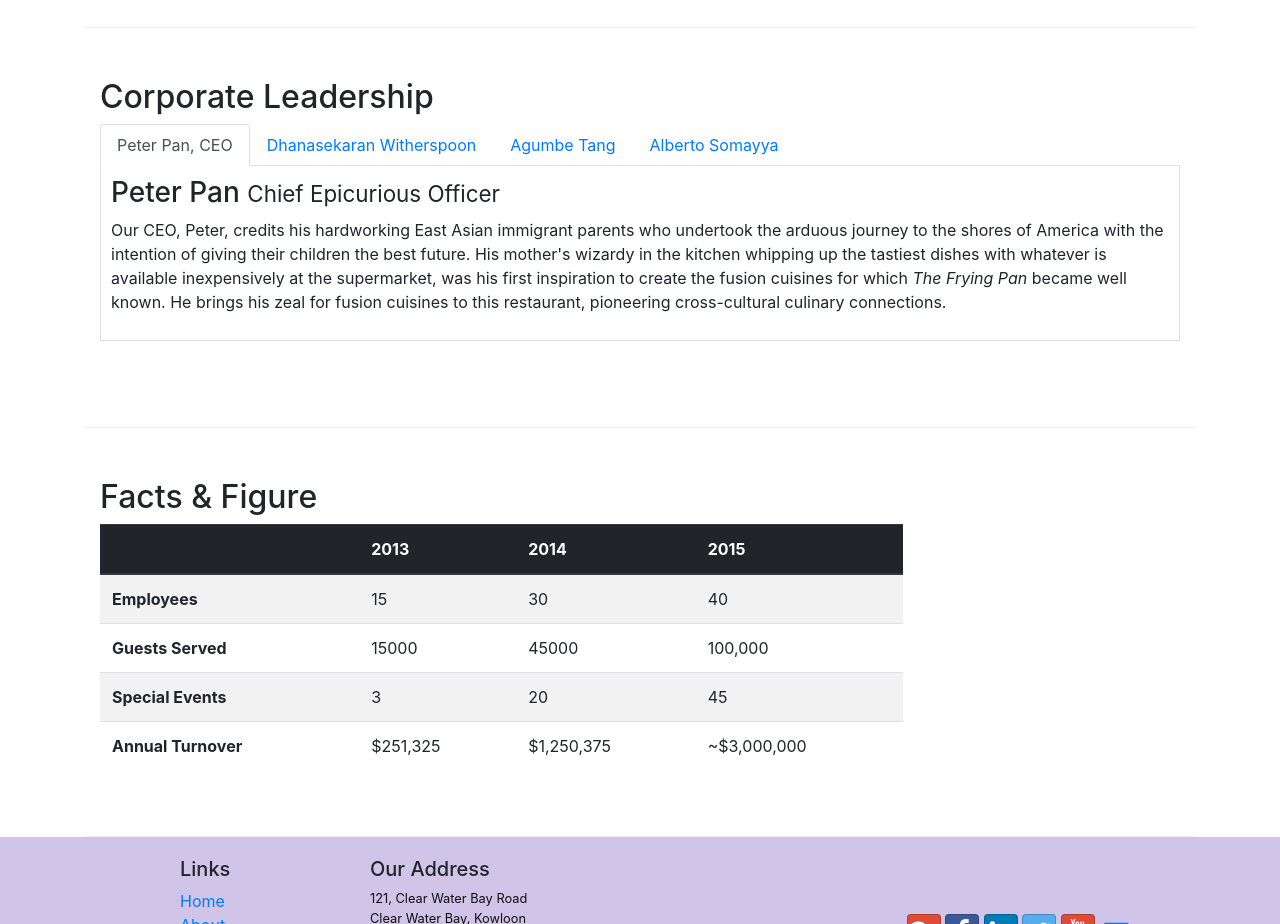
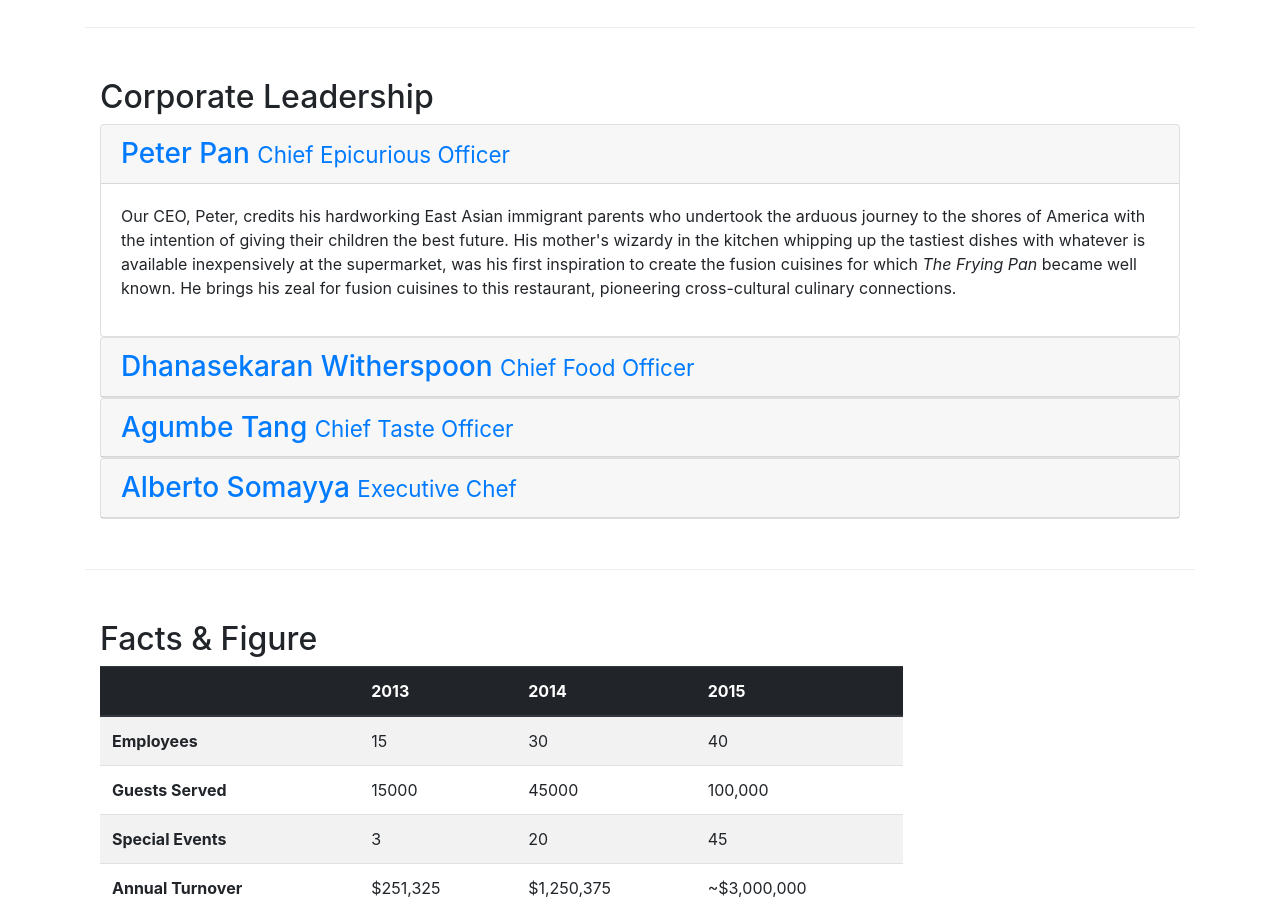
Before and after one commit to ranjeet2003/git-test, a website: page aboutus.html in a window 1280 px wide. Shown: the part 920-1844 px from the top of the page. Drawn offline with nearby package versions, Linux system fonts and the light colour scheme.

Commit message:
accordian

```diff
--- a/aboutus.html
+++ b/aboutus.html
@@ -99,40 +99,55 @@
         <div class="row row-content">
             <div class="col-12">
                 <h2>Corporate Leadership</h2>
-                <ul class="nav nav-tabs">
-                    <li class="nav-item">
-                        <a class="nav-link active" href="#peter" role="tab" data-toggle="tab">Peter Pan, CEO</a>
-                    </li>
-                    <li class="nav-item">
-                        <a class="nav-link " href="#dany" role="tab" data-toggle="tab">Dhanasekaran Witherspoon </a>
-                    </li>
-                    <li class="nav-item">
-                        <a class="nav-link " href="#Agumbe" role="tab" data-toggle="tab">Agumbe Tang </a>
-                    </li>
-                    <li class="nav-item">
-                        <a class="nav-link " href="#Alberto" role="tab" data-toggle="tab">Alberto Somayya </a>
-                    </li>
-                </ul>
-                <div class="tab-content">
-                    <div role="tabpanel" class="tab-pane fade show active" id="peter">
-                        <h3>Peter Pan <small>Chief Epicurious Officer</small></h3>
-                        <p class="d-none d-sm-block">Our CEO, Peter, credits his hardworking East Asian immigrant parents who undertook the arduous journey to the shores of America with the intention of giving their children the best future. His mother's wizardy in the kitchen whipping up the tastiest dishes with whatever is available inexpensively at the supermarket, was his first inspiration to create the fusion cuisines for which <em>The Frying Pan</em> became well known. He brings his zeal for fusion cuisines to this restaurant, pioneering cross-cultural culinary connections.</p>
+
+                <div id="accordian">
+                    <div class="card">
+                        <div class="card-header" role="tab" id="peterhead">
+                            <h3 class="mb-0">
+                                <a href="" data-toggle="collapse" data-target="#peter"> Peter Pan <small>Chief Epicurious Officer</small></a></h3>
+                        </div>
+                        <div role="tabpanel" class="collapse show " id="peter" data-parent="#accordian">
+                            <div class="card-body">
+                                <p class="d-none d-sm-block">Our CEO, Peter, credits his hardworking East Asian immigrant parents who undertook the arduous journey to the shores of America with the intention of giving their children the best future. His mother's wizardy in the kitchen whipping up the tastiest dishes with whatever is available inexpensively at the supermarket, was his first inspiration to create the fusion cuisines for which <em>The Frying Pan</em> became well known. He brings his zeal for fusion cuisines to this restaurant, pioneering cross-cultural culinary connections.</p>
+                            </div>
+                        </div>
                     </div>
-                    <div role="tabpanel" class="tab-pane fade show " id="dany">
-                        <h3>Dhanasekaran Witherspoon <small>Chief Food Officer</small></h3>
-                        <p class="d-none d-sm-block">Our CFO, Danny, as he is affectionately referred to by his colleagues, comes from a long established family tradition in farming and produce. His experiences growing up on a farm in the Australian outback gave him great appreciation for varieties of food sources. As he puts it in his own words, <em>Everything that runs, wins, and everything that stays, pays!</em></p>
+                    <div class="card">
+                        <div  class="card-header" role="tab"id="danyhead">
+                            <h3 class="mb-0">
+                                <a href="" data-toggle="collapse" data-target="#dany">Dhanasekaran Witherspoon <small>Chief Food Officer</small></a></h3>
+
+                        </div>
+                            <div  class="collapse" id="dany" data-parent="#accordian">
+                                <div class="card-body">
+                                    <p class="d-none d-sm-block">Our CFO, Danny, as he is affectionately referred to by his colleagues, comes from a long established family tradition in farming and produce. His experiences growing up on a farm in the Australian outback gave him great appreciation for varieties of food sources. As he puts it in his own words, <em>Everything that runs, wins, and everything that stays, pays!</em></p>
+                                </div>
+                            </div>
                     </div>
-                    <div role="tabpanel" class="tab-pane fade show " id="Agumbe">
-                        <h3>Agumbe Tang <small>Chief Taste Officer</small></h3>
-                        <p class="d-none d-sm-block">Blessed with the most discerning gustatory sense, Agumbe, our CTO, personally ensures that every dish that we serve meets his exacting tastes. Our chefs dread the tongue lashing that ensues if their dish does not meet his exacting standards. He lives by his motto, <em>You click only if you survive my lick.</em></p>
+                    <div class="card">
+                        <div class="card-header" role="tab" id="Agumbehead">
+                            <h3 class="mb-0">
+                                <a href="" data-toggle="collapse" data-target="#Agumbe"> Agumbe Tang <small>Chief Taste Officer</small></a></h3>
+                        </div>
+                        <div class="collapse" id="Agumbe" data-parent="#accordian">
+                            <div class="card-body">
+                                <p class="d-none d-sm-block">Blessed with the most discerning gustatory sense, Agumbe, our CTO, personally ensures that every dish that we serve meets his exacting tastes. Our chefs dread the tongue lashing that ensues if their dish does not meet his exacting standards. He lives by his motto, <em>You click only if you survive my lick.</em></p>
+                            </div>
+                        </div>
                     </div>
-                    <div role="tabpanel" class="tab-pane fade show " id="Alberto">
-                        <h3>Alberto Somayya <small>Executive Chef</small></h3>
-                        <p class="d-none d-sm-block">Award winning three-star Michelin chef with wide International experience having worked closely with whos-who in the culinary world, he specializes in creating mouthwatering Indo-Italian fusion experiences. He says, <em>Put together the cuisines from the two craziest cultures, and you get a winning hit! Amma Mia!</em></p>
+                    <div class="card">
+                        <div class="card-header" role="tab" id="Albertohead">
+                            <h3 class="mb-0">
+                                <a href="" data-toggle="collapse" data-target="#Alberto"> Alberto Somayya <small>Executive Chef</small></a></h3>
+                        </div>
+                        <div class="collapse" id="Alberto" data-parent="#accordian">
+                            <div class="card-body">
+                                <p class="d-none d-sm-block">Award winning three-star Michelin chef with wide International experience having worked closely with whos-who in the culinary world, he specializes in creating mouthwatering Indo-Italian fusion experiences. He says, <em>Put together the cuisines from the two craziest cultures, and you get a winning hit! Amma Mia!</em></p>
+
+                            </div>
+                        </div>
                     </div>
-
                 </div>
-
             </div>
        </div>
        <div class="row row-content">
```
